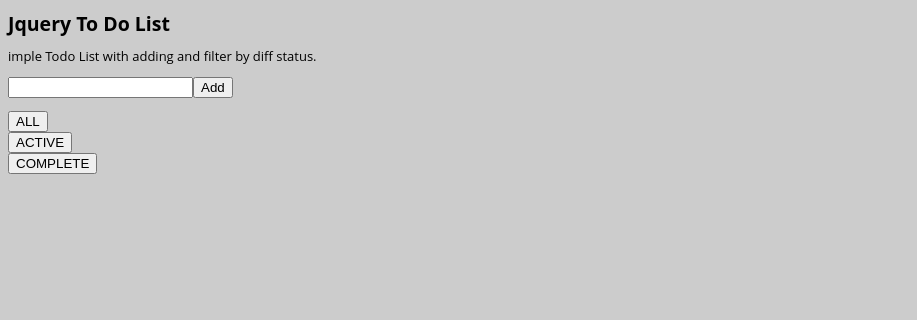
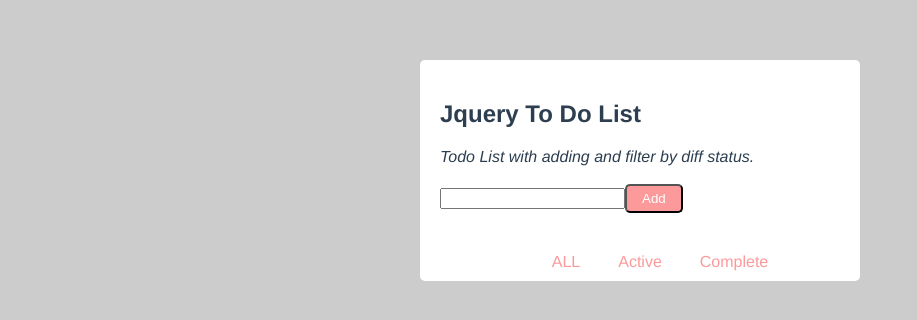
Before and after one commit to zzwgo/Vue-Todo-List-2019-7-19-9-27-8-136, a Vue app in the folder demo/: page / in a window 1280 px wide. Shown: the top 320 px of the page, without its empty margins (0-917 px from the left). Built offline with nearby package versions, Linux system fonts and the light colour scheme.

Commit message:
Refactor：refactor finish

```diff
--- a/demo/src/App.vue
+++ b/demo/src/App.vue
@@ -1,21 +1,26 @@
 <template>
   <div id="app">
-    <TodoList/>
+    <TodoList />
   </div>
 </template>
 <script>
-import TodoList from './components/TodoList.vue'
+import TodoList from "./components/TodoList.vue";
 export default {
-  name: 'App',
+  name: "App",
   components: {
     TodoList
   }
-}
+};
 </script>
 <style>
+body {
+  background-color: #ccc;
+}
 #app {
-    font: normal normal 13px/16px "Open Sans", sans-serif;
-    background: #ccc;
-        display: block;
+  font-family: "Avenir", Helvetica, Arial, sans-serif;
+  -webkit-font-smoothing: antialiased;
+  -moz-osx-font-smoothing: grayscale;
+  color: #2c3e50;
+  margin-top: 60px;
 }
 </style>
--- a/demo/src/components/Footer.vue
+++ b/demo/src/components/Footer.vue
@@ -1,13 +1,20 @@
 <template>
-  <div>
-      <MyButton status="ALL" @changeStatus="changeStatus($event)">ALL</MyButton>
-      <MyButton status="ACTIVE" @changeStatus="changeStatus($event)">Active</MyButton>
-      <MyButton status="COMPLETE" @changeStatus="changeStatus($event)">Complete</MyButton>
+  <div id="footer">
+    <ul id="filters">
+      <li>
+        <a href="#" @click="changeStatus('ALL')">ALL</a>
+      </li>
+      <li>
+        <a href="#" @click="changeStatus('ACTIVE')">Active</a>
+      </li>
+      <li>
+        <a href="#" @click="changeStatus('COMPLETE')">Complete</a>
+      </li>
+    </ul>
   </div>
 </template>
 <script>
 import bus from "../assets/BUS";
-import MyButton from "./MyButton";
 export default {
   name: "Footer",
   data: function() {
@@ -20,9 +27,38 @@ export default {
       this.status = val;
       bus.$emit("status", this.status);
     }
-  },
-  components: {
-    MyButton
   }
 };
 </script>
+<style >
+li:hover {
+  cursor: pointer;
+}
+#filters {
+  text-align: center;
+  margin-bottom: -10px;
+  margin-top: 40px;
+}
+#filters li a {
+  color: #fc999b;
+  margin: 3px;
+  padding: 3px 7px;
+  text-decoration: none;
+  border: 1px solid transparent;
+  border-radius: 3px;
+}
+#filters li a.selected {
+  border-color: rgba(0, 0, 0, 0.2);
+}
+#filters li a:hover {
+  border-color: rgba(175, 47, 47, 0.1);
+}
+#filters li {
+  display: inline;
+  margin: 0 0 5px 0;
+  padding: 8px;
+  list-style: none;
+  outline: none;
+  background: white;
+}
+</style>
--- a/demo/src/components/InputBar.vue
+++ b/demo/src/components/InputBar.vue
@@ -1,7 +1,7 @@
 <template>
   <div id="inputBar">
-    <input v-model="item"  @keydown.enter="getItem" />
-    <button @click="getItem">Add</button>
+    <input id="input-text" v-model="item" @keydown.enter="getItem" />
+    <button id="button" @click="getItem">Add</button>
   </div>
 </template>
 <script>
@@ -20,3 +20,28 @@ export default {
   }
 };
 </script>
+<style>
+#button {
+  display: inline-block;
+  background-color: #fc999b;
+  color: #ffffff;
+  border-radius: 5px;
+  text-align: center;
+  margin-top: 2px;
+  padding: 5px 15px;
+}
+.inputclass {
+  width: 200px;
+  padding: 4px 15px 4px 0;
+  -webkit-appearance: textfield;
+  background-color: white;
+  cursor: text;
+  padding: 1px;
+  border-width: 2px;
+  border-style: inset;
+  text-rendering: auto;
+  letter-spacing: normal;
+  word-spacing: normal;
+  display: inline-block;
+}
+</style>
--- a/demo/src/components/ListContainer.vue
+++ b/demo/src/components/ListContainer.vue
@@ -3,7 +3,7 @@
     <ol id="example">
       <li v-for="item in items" :key="item.id">
         <input type="checkbox" @change="changeStatus(item.id)" />
-        <span>{{ item.value }} {{ item.active }}</span>
+        <span :class="{change:!item.active}">{{ item.value }}</span>
       </li>
     </ol>
   </div>
@@ -17,7 +17,7 @@ export default {
     };
   },
   props: {
-    items: Array,
+    items: Array
   },
   methods: {
     changeStatus(id) {
@@ -27,3 +27,23 @@ export default {
   }
 };
 </script>
+<style>
+ol {
+  padding-left: 20px;
+  display: block;
+  list-style-type: decimal;
+}
+li {
+  padding: 5px;
+  color: #000;
+  display: list-item;
+  text-align: -webkit-match-parent;
+  list-style-type: decimal;
+}
+li:nth-child(even) {
+  background: #f4ecec;
+}
+.change {
+  text-decoration: line-through;
+}
+</style>
--- a/demo/src/components/MyButton.vue
+++ /dev/null
@@ -1,22 +0,0 @@
-<template>
-  <div>
-    <button @click="changeStatus">{{status}}</button>
-  </div>
-</template>
-<script>
-export default {
-  name: "MyButton",
-  data: function() {
-    return {
-    };
-  },
-  methods: {
-    changeStatus() {
-      this.$emit("changeStatus", this.status);
-    }
-  },
-  props: {
-    status: ""
-  }
-};
-</script>
--- a/demo/src/components/Title.vue
+++ b/demo/src/components/Title.vue
@@ -1,7 +1,9 @@
 <template>
   <div id="Title">
     <h2>Jquery To Do List</h2>
-    <p>imple Todo List with adding and filter by diff status.</p>
+    <p>
+      <em>Todo List with adding and filter by diff status.</em>
+    </p>
   </div>
 </template>
 <script>
@@ -13,3 +15,24 @@ export default {
   methods: {}
 };
 </script>
+<style>
+h2 {
+  display: block;
+  font-size: 1.5em;
+  -webkit-margin-before: 0.83em;
+  -webkit-margin-after: 0.83em;
+  -webkit-margin-start: 0px;
+  -webkit-margin-end: 0px;
+  font-weight: bold;
+}
+p {
+  display: block;
+  -webkit-margin-before: 1em;
+  -webkit-margin-after: 1em;
+  -webkit-margin-start: 0px;
+  -webkit-margin-end: 0px;
+}
+em {
+  font-style: italic;
+}
+</style>
--- a/demo/src/components/todoList.vue
+++ b/demo/src/components/todoList.vue
@@ -12,21 +12,23 @@ import Footer from "./Footer.vue";
 export default {
   name: "todoList",
   data: function() {
-    return {
-    };
+    return {};
   },
   components: {
     Title,
     Body,
     Footer
   },
-  methods: {
-  }
+  methods: {}
 };
 </script>
 <style>
-body {
-    font: normal normal 13px/16px "Open Sans", sans-serif;
-    background: #ccc;
+#todoList {
+  padding: 20px;
+  width: 400px;
+  margin: 0 auto;
+  margin-top: 40px;
+  background: white;
+  border-radius: 5px;
 }
 </style>
```
Also changed, not shown: demo/src/assets/logo.png (deleted).
